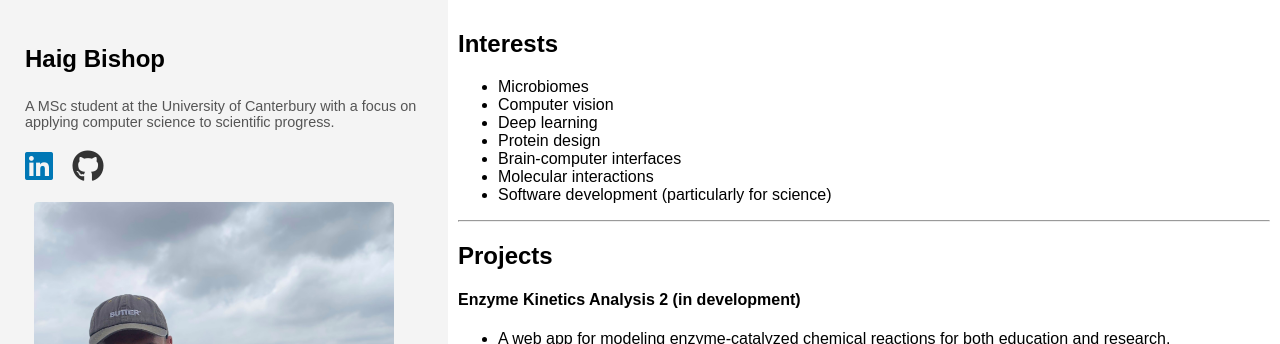
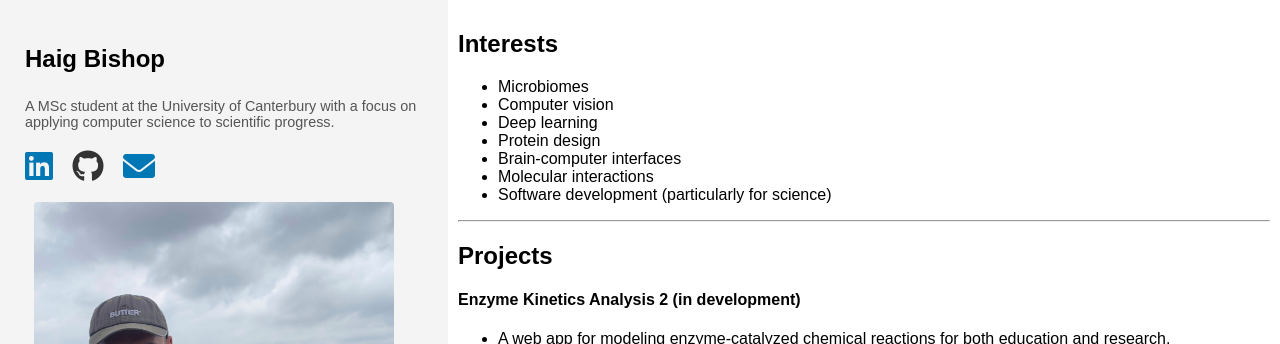
Before and after one commit to HaigBishop/HaigBishop.github.io, a Jekyll site: the page built from index.md, in a window 1280 px wide. Shown: the top 344 px of the page. Built offline with Jekyll 4.4.1, drawn with Linux system fonts in a browser that asks for light colours.

Commit message:
Update side_panel.html

```diff
--- a/_includes/side_panel.html
+++ b/_includes/side_panel.html
@@ -1,8 +1,8 @@
 <div class="side-panel">
   <h2>{{ site.author.name }}</h2>
-  <p class="bio">{{ site.author.bio }}</p> <!-- Add a class for bio styling -->
+  <p class="bio">{{ site.author.bio }}</p>
 
-  <!-- Icons for LinkedIn and GitHub -->
+  <!-- Icons for LinkedIn, GitHub and mail-->
   <div class="social-links">
     <a href="https://www.linkedin.com/in/haig-bishop-34536a226/" target="_blank">
       <i class="fab fa-linkedin fa-2x"></i>
@@ -10,9 +10,11 @@
     <a href="https://github.com/HaigBishop/" target="_blank">
       <i class="fab fa-github fa-2x"></i>
     </a>
+    <a href="mailto:haig.bishop@pg.canterbury.ac.nz" target="_blank">
+      <i class="fas fa-envelope fa-2x"></i>
+    </a>
   </div>
 
-  <!-- Wrap the image in a div for better control -->
   <div class="portrait-container">
     <img src="{{ site.author.portrait }}" alt="haig" class="portrait-image">
   </div>
```
